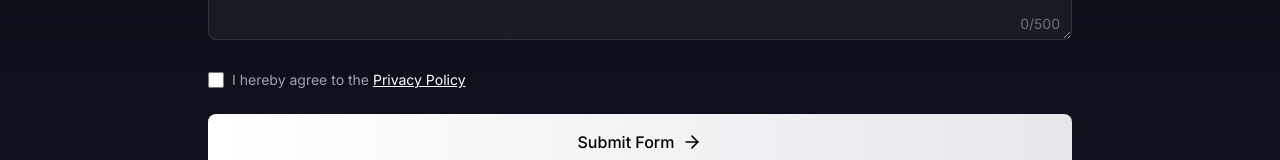
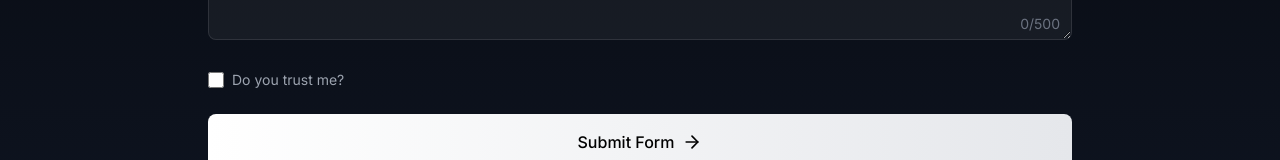
Before and after one commit to humaneediedofanxiety/i-built-a-brand, a Next.js app: page /contact in a window 1280 px wide. Shown: the part 723-883 px from the top of the page. Built offline with nearby package versions, Linux system fonts and the light colour scheme.

Commit message:
added some more humor

```diff
--- a/components/ContactForm.tsx
+++ b/components/ContactForm.tsx
@@ -16,7 +16,7 @@ const formSchema = z.object({
   budget: z.enum(["<5k", "5k-10k", "10k-20k", "20k+"]),
   message: z.string().min(10, "Message must be at least 10 characters"),
   privacy: z.boolean().refine((val) => val === true, {
-    message: "You must accept the privacy policy",
+    message: "You must trust me bro I am not gonna hack you.",
   }),
 })
 
@@ -221,10 +221,7 @@ export default function ContactForm() {
               className="h-4 w-4 rounded border-gray-300 text-white focus:ring-white/20"
             />
             <label htmlFor="privacy" className="text-sm text-gray-400">
-              I hereby agree to the{" "}
-              <Link href="/privacy" className="text-white hover:text-gray-300 underline">
-                Privacy Policy
-              </Link>
+              Do you trust me?
             </label>
           </div>
           {errors.privacy && <p className="text-sm text-red-500">{errors.privacy.message}</p>}
--- a/components/HowItWorks.tsx
+++ b/components/HowItWorks.tsx
@@ -46,7 +46,7 @@ export default function HowItWorks() {
             <div className="text-8xl font-bold text-gray-800 mb-6">3</div>
             <h3 className="text-2xl font-bold mb-4">Finalize & Build</h3>
             <p className="text-gray-400">
-              Once everything goes smoothly, we can start working for real and get our app live.
+              Once everything goes smoothly, we can start working for real and get your app live.
             </p>
           </div>
         </div>
```
